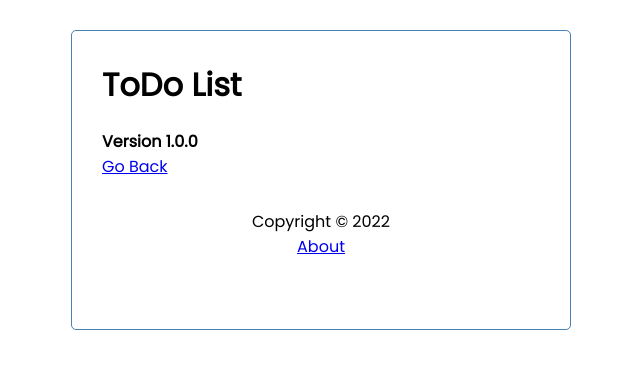
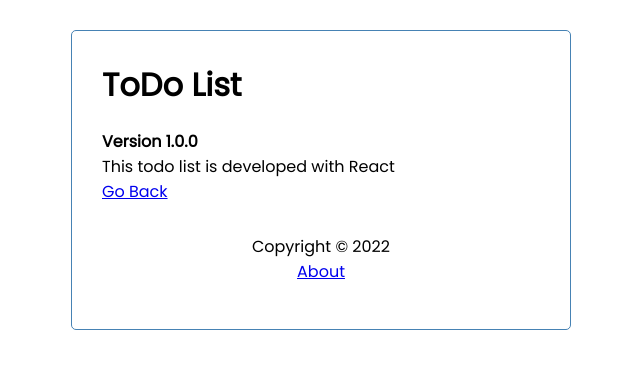
Before and after one commit to HSMathebula/todo-list-react, a React (Create React App) app: page /about in a window 1280 px wide. Shown: the top 368 px of the page, without its empty margins (319-959 px from the left). Built offline with nearby package versions, Linux system fonts and the light colour scheme; data requests are answered from the project's data file.

Commit message:
fix linter error

```diff
--- a/src/components/About.js
+++ b/src/components/About.js
@@ -3,7 +3,7 @@ import { Link } from 'react-router-dom';
 const About = () => (
   <div>
     <h4>Version 1.0.0</h4>
-    <p></p>
+    <p>This todo list is developed with React</p>
     <Link to="/">Go Back</Link>
   </div>
 );
```
